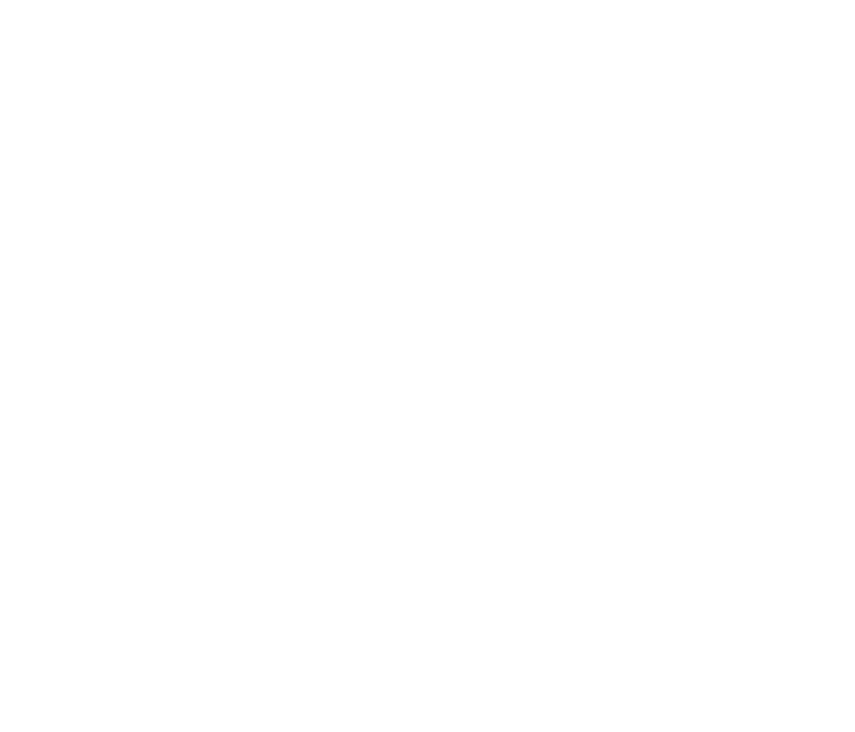
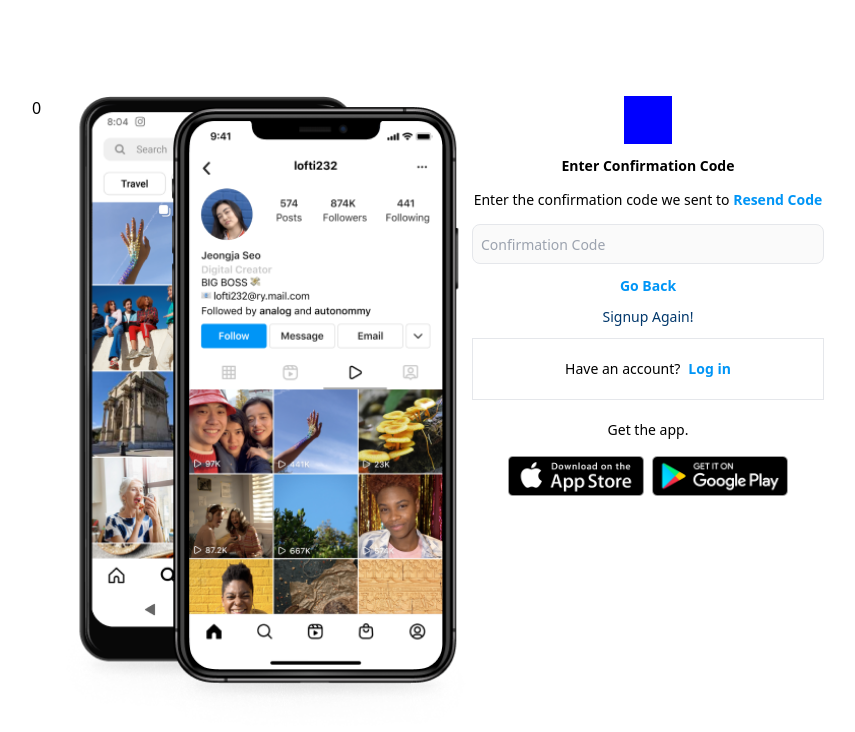
Before and after one commit to UNYUZIMFURA/Banjogram, a React (Create React App) app: page /verify-email in a window 1280 px wide. Before the commit this address had no page. Shown: the top 732 px of the page, without its empty margins (212-1067 px from the left). Built offline with nearby package versions, Linux system fonts and the light colour scheme.

Commit message:
[Add]: Adding Email verification page

```diff
--- a/src/index.tsx
+++ b/src/index.tsx
@@ -5,6 +5,7 @@
 import { BrowserRouter, Routes, Route } from "react-router-dom";
 import Login from "./pages/auth/Login/Login";
 import Signup from "pages/auth/Signup/Signup";
+import VerifyEmail from "pages/auth/Email/VerifyEmail";
 import Protect from "utils/Protect";
 import { configureStore } from "@reduxjs/toolkit";
 import { allReducers } from "./redux/reducers";
@@ -25,6 +26,7 @@
           </Route>
           <Route path="/login" element={<Login />} />
           <Route path="/signup" element={<Signup />} />
+          <Route path="/verify-email" element={<VerifyEmail />} />
         </Routes>
       </BrowserRouter>
     </Provider>
--- /dev/null
+++ b/src/pages/auth/Email/VerifyEmail.tsx
@@ -0,0 +1,133 @@
+import React, { useState, useEffect } from "react";
+import { useNavigate } from "react-router-dom";
+
+const VerifyEmail = () => {
+  const navigate = useNavigate();
+  const [imageIndex, setImageIndex] = useState<number>(1);
+  const [userEmail, setUserEmail] = useState("");
+  const [response, setResponse] = useState<string>("");
+  const [errorOccured, setErrOccured] = useState(false);
+  const [otp, setOtp] = useState(0);
+
+  useEffect(() => {
+    const userEmail = localStorage.getItem("email");
+    if (userEmail === null || userEmail === "") {
+      return setResponse("Signup Again!");
+    }
+    setUserEmail(userEmail);
+  }, []);
+
+  const verifyUser = async (e: React.ChangeEvent<any>) => {
+    e.preventDefault();
+    if (!otp) {
+      setErrOccured(true);
+      return setResponse("Provide OTP");
+    }
+
+    try {
+      const res = await fetch(
+        `${process.env.REACT_APP_BACKEND_ENDPOINT}/api/auth/verify-token`,
+        {
+          method: "POST",
+          body: JSON.stringify({
+            userEmail,
+            otp,
+          }),
+          headers: {
+            "Content-Type": "application/json",
+          },
+        }
+      );
+      const data = await res.json();
+      if (data.success === true) {
+        navigate("/");
+      }
+    } catch (err) {
+      setResponse("Failure in Verification!");
+      setErrOccured(true);
+    }
+  };
+
+  useEffect(() => {
+    const timeout = setTimeout(() => {
+      imageIndex !== 4
+        ? setImageIndex((prevIndex) => prevIndex + 1)
+        : setImageIndex(1);
+    }, 2000);
+    return () => {
+      clearTimeout(timeout);
+    };
+  }, [imageIndex]);
+
+  return (
+    <div className="flex h-screen w-screen justify-center pt-[12vh] min-[876px]:mx-auto min-[876px]:w-[55rem]">
+      <div className="hidden h-[40rem] w-1/2 bg-[url('../public/phone.png')] bg-cover bg-no-repeat min-[876px]:relative min-[876px]:flex">
+        <img
+          className="animate-out fade-out absolute right-[1.8rem] top-[1.5rem] h-[86%]"
+          src={`slider_img_${imageIndex}.png`}
+          alt=""
+        />
+        {otp}
+      </div>
+      <div className="flex h-[37rem] w-[95%] flex-col items-center gap-3 min-[370px]:w-[22rem]">
+        <div className="h-[3rem] w-[3rem] bg-[blue]"></div>
+        <span className="text-sm font-bold ">Enter Confirmation Code</span>
+        <span className="text-center text-sm leading-6">
+          {`Enter the confirmation code we sent to ${userEmail}`}{" "}
+          <span className="cursor-pointer font-bold text-[rgb(0,149,246)]">
+            Resend Code
+          </span>
+        </span>
+        <form className="flex w-full flex-col gap-3" onSubmit={verifyUser}>
+          <input
+            type="number"
+            className="h-[2.5rem] text-ellipsis rounded-lg border bg-[rgb(250,250,250)] px-2 text-sm outline-none placeholder:text-sm"
+            placeholder="Confirmation Code"
+            onChange={(e) => setOtp(Number(e.target.value))}
+          />
+          <button className="cursor-pointer text-sm font-bold text-[rgb(0,149,246)]">
+            Go Back
+          </button>
+        </form>
+        <span
+          className="text-sm leading-[18px]"
+          style={
+            errorOccured
+              ? {
+                  color: "rgb(273,73,86)",
+                }
+              : { color: "rgb(0,55,107)" }
+          }
+        >
+          {response}
+        </span>
+        <div className="flex w-full justify-center gap-2 border px-4 py-5 text-sm">
+          <span>Have an account?</span>
+          <span
+            className="cursor-pointer font-semibold text-[rgb(0,149,246)]"
+            onClick={() => navigate("/login")}
+          >
+            Log in
+          </span>
+        </div>
+        <div className="flex w-full flex-col items-center gap-4 py-2 text-sm">
+          <span>Get the app.</span>
+          <div className="flex max-w-[18rem] justify-around">
+            <img
+              src="/apple_store.png"
+              alt=""
+              className="h-auto w-[47%] cursor-pointer"
+            />
+            <img
+              src="/play_store.png"
+              alt=""
+              className="h-auto w-[47%] cursor-pointer"
+            />
+          </div>
+        </div>
+      </div>
+    </div>
+  );
+};
+
+export default VerifyEmail;
--- a/src/pages/auth/MainModal.tsx
+++ b/src/pages/auth/MainModal.tsx
@@ -36,7 +36,7 @@
     }));
   };
 
-  const login = async (e: React.ChangeEvent<any>) => {
+   const login = async (e: React.ChangeEvent<any>) => {
     e.preventDefault();
     if (!formData.email || !formData.password) {
       setErrOccured(true);
@@ -72,12 +72,13 @@
 
   const submitData = async (e: React.ChangeEvent<any>) => {
     e.preventDefault();
-    try {
+
       if (!formData.username || !formData.email || !formData.password) {
         setErrOccured(true);
         return setResponse("Provide username, email and password!");
       }
       setResponse("Creating User...");
+      try {
       const res = await fetch(
         `${process.env.REACT_APP_BACKEND_ENDPOINT}/api/auth/create`,
         {
@@ -93,7 +94,8 @@
         setErrOccured(true);
         setResponse(data.message);
       }
-
+      localStorage.setItem("email", formData.email)
+      navigate("/verify-email")
     } catch (err) {
       setErrOccured(true);
       setResponse("Unexcepted error, Retry!");
```
